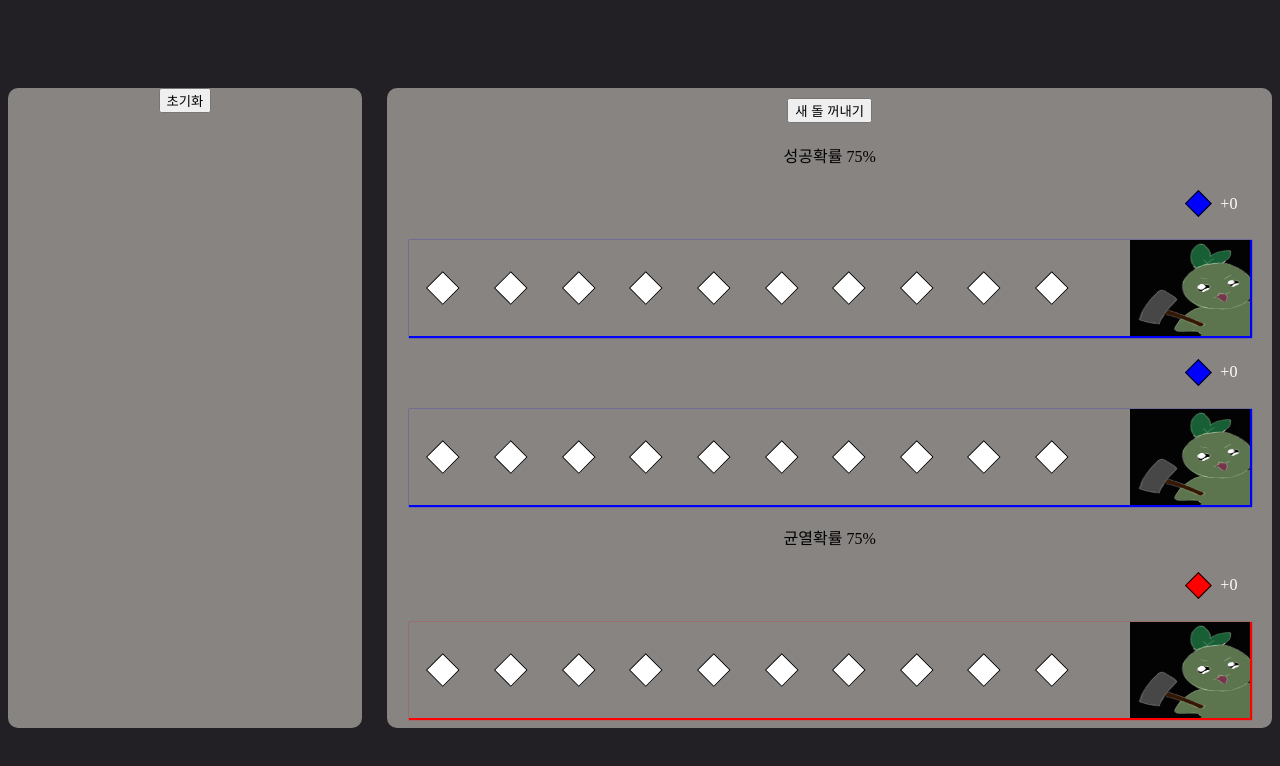
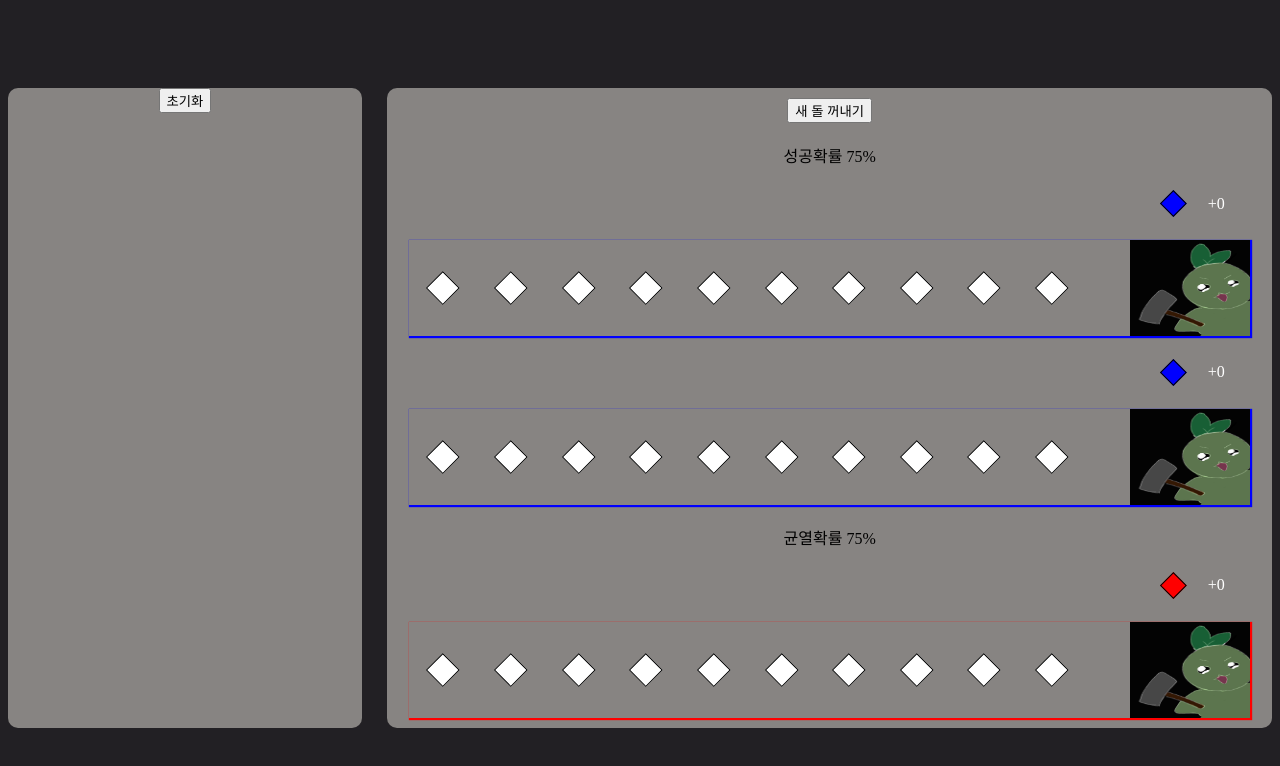
Before and after one commit to moonjh9392/stone-cutting, a React (Create React App) app: page / in a window 1280 px wide. Shown: the top 766 px of the page. Built offline with nearby package versions, Linux system fonts and the light colour scheme.

Commit message:
css 수정

```diff
--- a/src/style/Engraving.css
+++ b/src/style/Engraving.css
@@ -63,7 +63,7 @@ img {
   color: white;
 }
 .plusText {
-  width: 5%;
+  width: 8%;
 }
 .result__increase {
   width: 2%;
```
